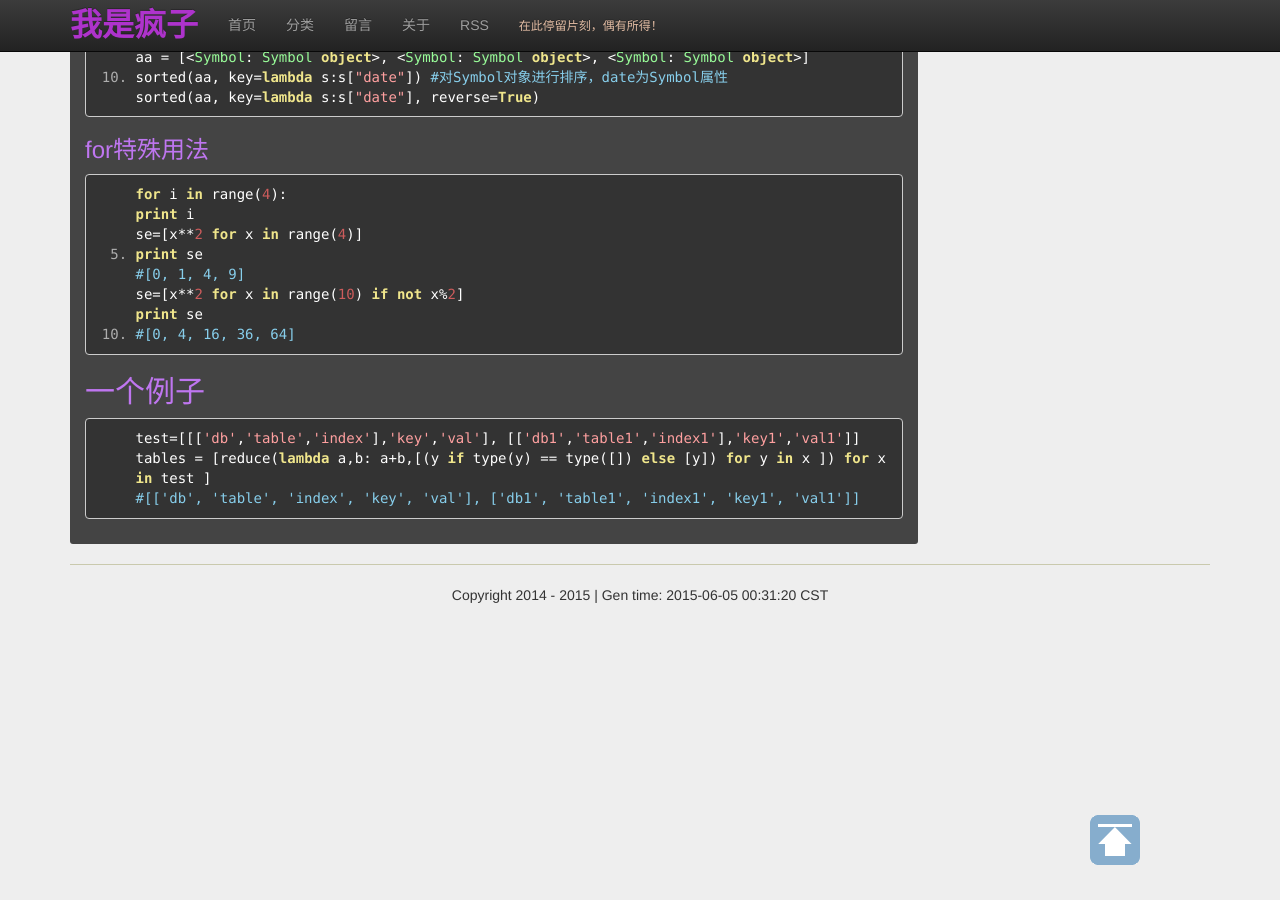
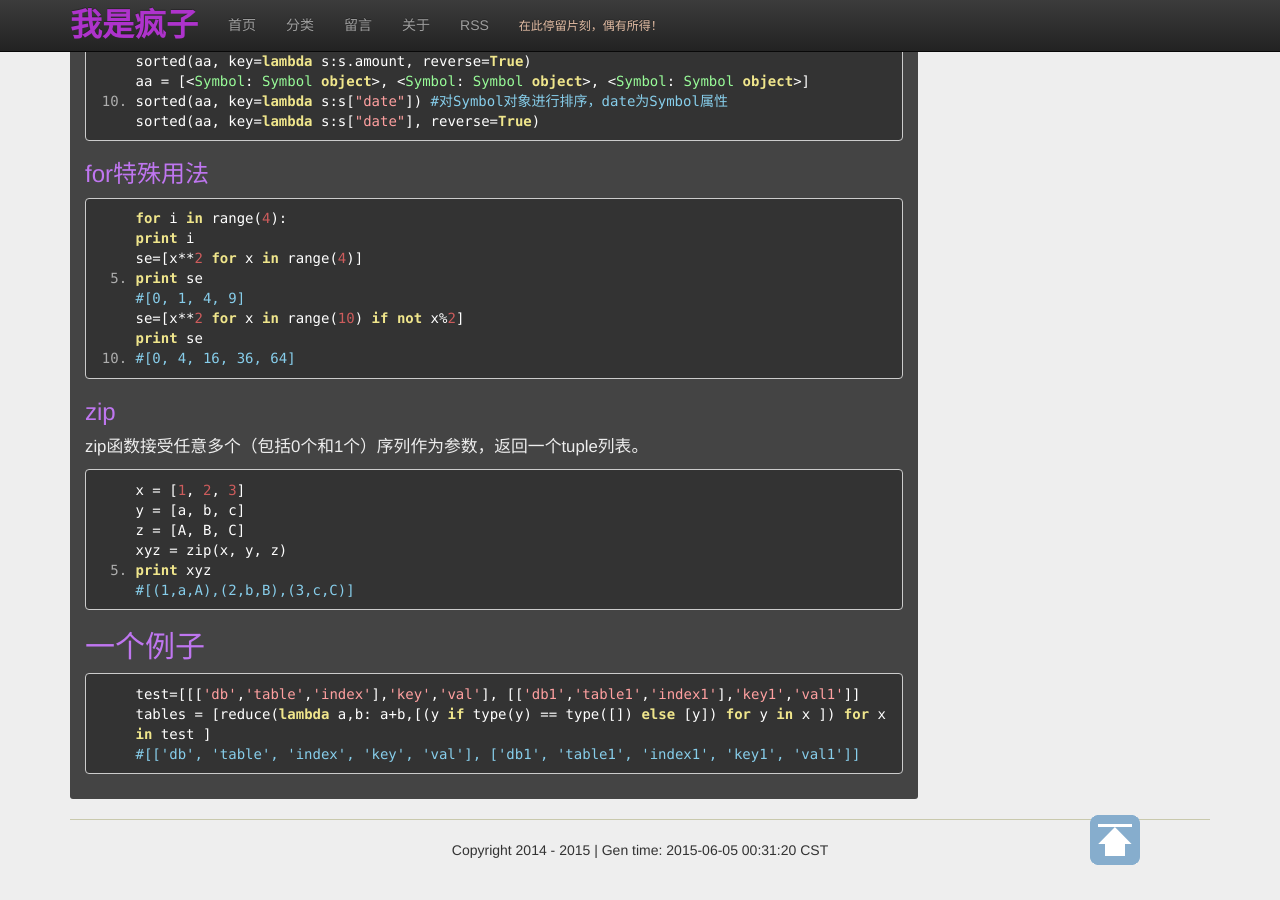
Before and after one commit to jgj1986/jgj1986.github.io, a Jekyll site: the page built from _posts/language/2015-06-04-python_learn.md, in a window 1280 px wide and 900 px high, scrolled down 2763 px. Built offline with Jekyll 4.4.1, drawn with Linux system fonts in a browser that asks for light colours; nearby versions of some CDN libraries; comment, search, counter and statistics services are not loaded.

Commit message:
add the zip function
Signed-off-by: guojun.jin <guojun.jin@chukong-inc.com>

```diff
--- a/_posts/language/2015-06-04-python_learn.md
+++ b/_posts/language/2015-06-04-python_learn.md
@@ -145,6 +145,16 @@ lambda用户函数表达式
     print se
     #[0, 4, 16, 36, 64]
 
+###zip
+zip函数接受任意多个（包括0个和1个）序列作为参数，返回一个tuple列表。
+
+    x = [1, 2, 3]
+    y = [a, b, c]
+    z = [A, B, C]
+    xyz = zip(x, y, z)
+    print xyz
+    #[(1,a,A),(2,b,B),(3,c,C)]
+
 ## 一个例子
 
     test=[[['db','table','index'],'key','val'], [['db1','table1','index1'],'key1','val1']]
```
